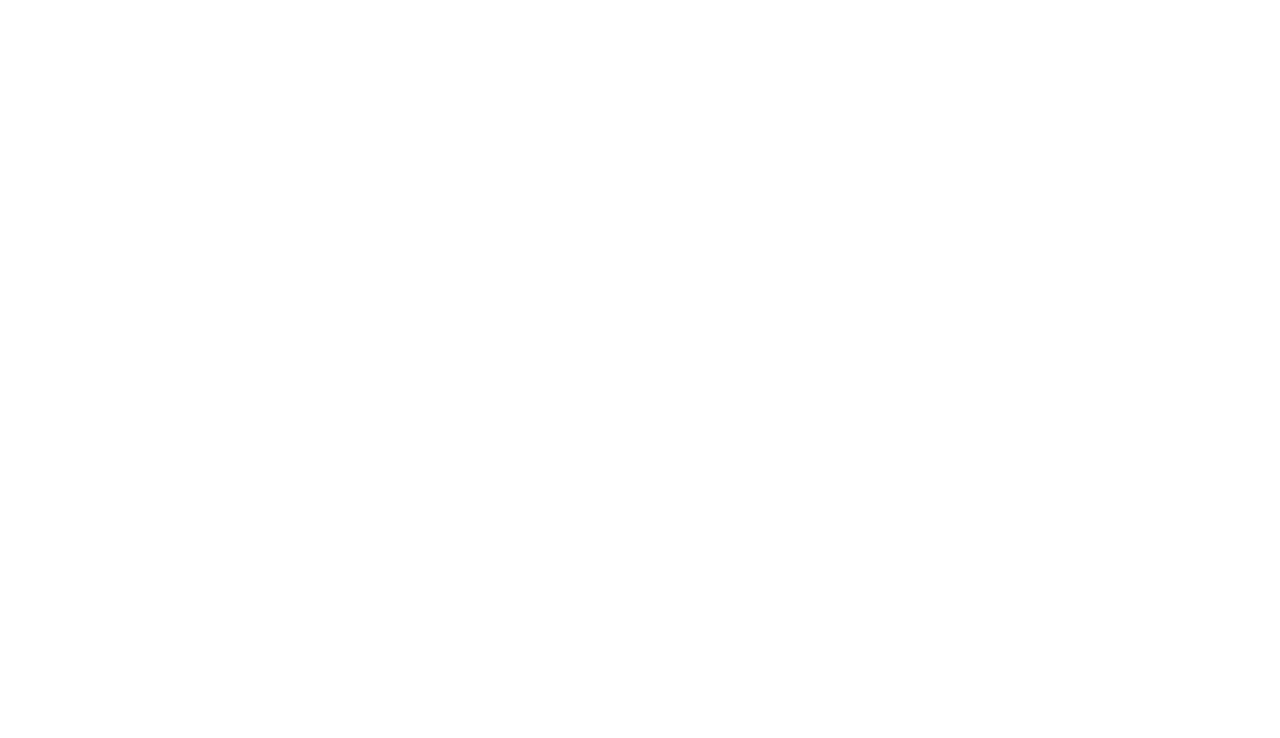
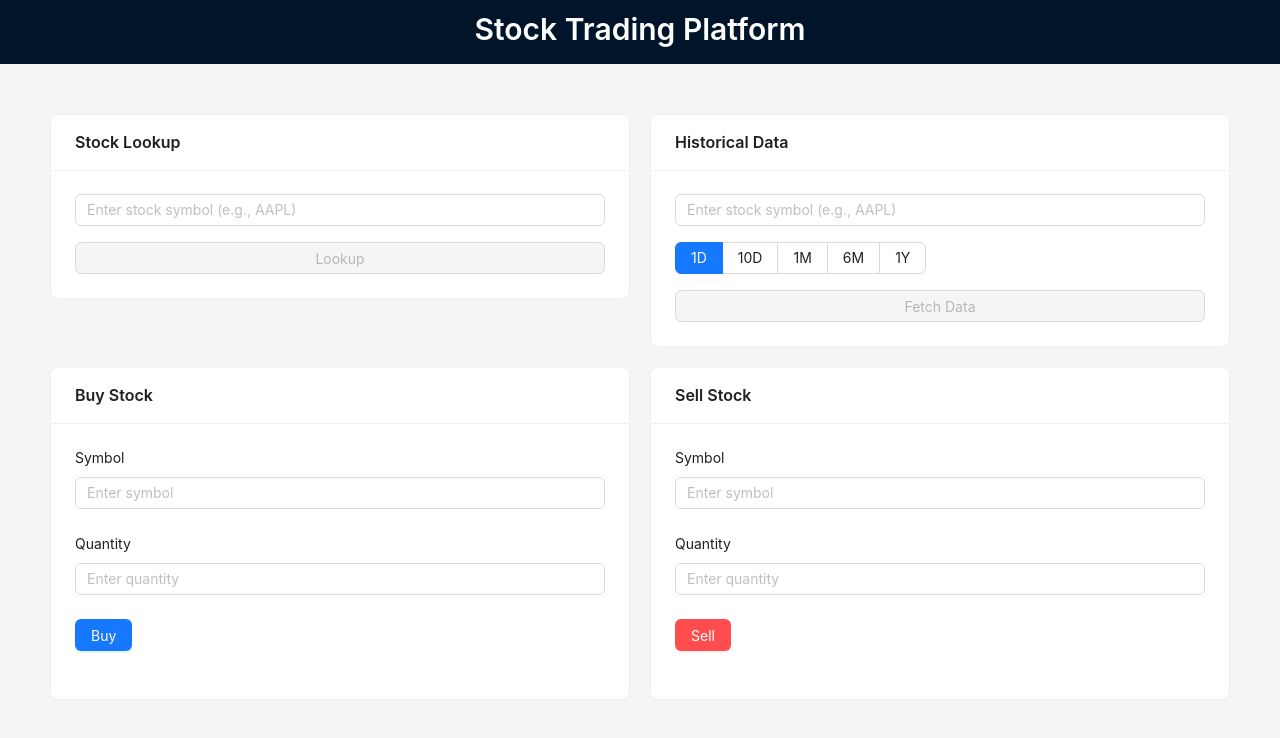
Before and after one commit to jiehoonn/411-finalproject, a React (Create React App) app in the folder frontend/: page / in a window 1280 px wide. Before the commit this address had no page. Shown: the top 738 px of the page. Built offline with nearby package versions, Linux system fonts and the light colour scheme.

Commit message:
feat: added ui for stock trading page

```diff
--- a/frontend/src/App.js
+++ b/frontend/src/App.js
@@ -1,16 +1,70 @@
-import React from 'react';
-import { BrowserRouter, Routes, Route } from 'react-router-dom';
-import StockLookup from './components/stockLookup';
+// import React from 'react';
+// import { BrowserRouter, Routes, Route } from 'react-router-dom';
+// import StockLookup from './components/stockLookup';
+
+// function App() {
+//   return (
+//     <BrowserRouter>
+//       <div className="App">
+//         <Routes>
+//           <Route path="/lookup-stock" element={<StockLookup />} />
+//         </Routes>
+//       </div>
+//     </BrowserRouter>
+//   );
+// }
+
+// export default App;
+
+import React, { useState } from "react";
+import { Layout, Card, Typography, Row, Col } from "antd";
+import HistoricalData from "./components/historicalData";
+import StockLookup from "./components/stockLookup";
+import BuyStock from "./components/buyStock";
+import SellStock from "./components/sellStock";
+
+const { Title } = Typography;
+const { Header, Content } = Layout;
 
 function App() {
+  const [range, setRange] = useState("1d");
   return (
-    <BrowserRouter>
-      <div className="App">
-        <Routes>
-          <Route path="/lookup-stock" element={<StockLookup />} />
-        </Routes>
-      </div>
-    </BrowserRouter>
+    <Layout>
+      <Header>
+      <Title level={2} style={{ color: "white", textAlign: "center", margin: 10 }}>
+          Stock Trading Platform
+        </Title>
+      </Header>
+      <Content style={{ padding: "50px" }}>
+        <Row gutter={[20, 20]}>
+          {/* Stock Lookup */}
+          <Col xs={24} sm={12} lg={12}>
+              <StockLookup />
+          </Col>
+
+          {/* Historical Data Card */}
+          <Col xs={24} sm={12} lg={12}>
+            <HistoricalData range={range} />
+          </Col>
+
+          {/* Buy Stock Card */}
+          <Col xs={24} sm={12} lg={12}>
+            <Card title="Buy Stock" bordered>
+              {/* TODO: Add the logic*/}
+              <BuyStock />
+            </Card>
+          </Col>
+
+          {/* Sell Stock Card */}
+          <Col xs={24} sm={12} lg={12}>
+            <Card title="Sell Stock" bordered>
+              {/* TODO: Add the logic*/}
+              <SellStock />
+            </Card>
+          </Col>
+        </Row>
+      </Content>
+    </Layout>
   );
 }
 
```
